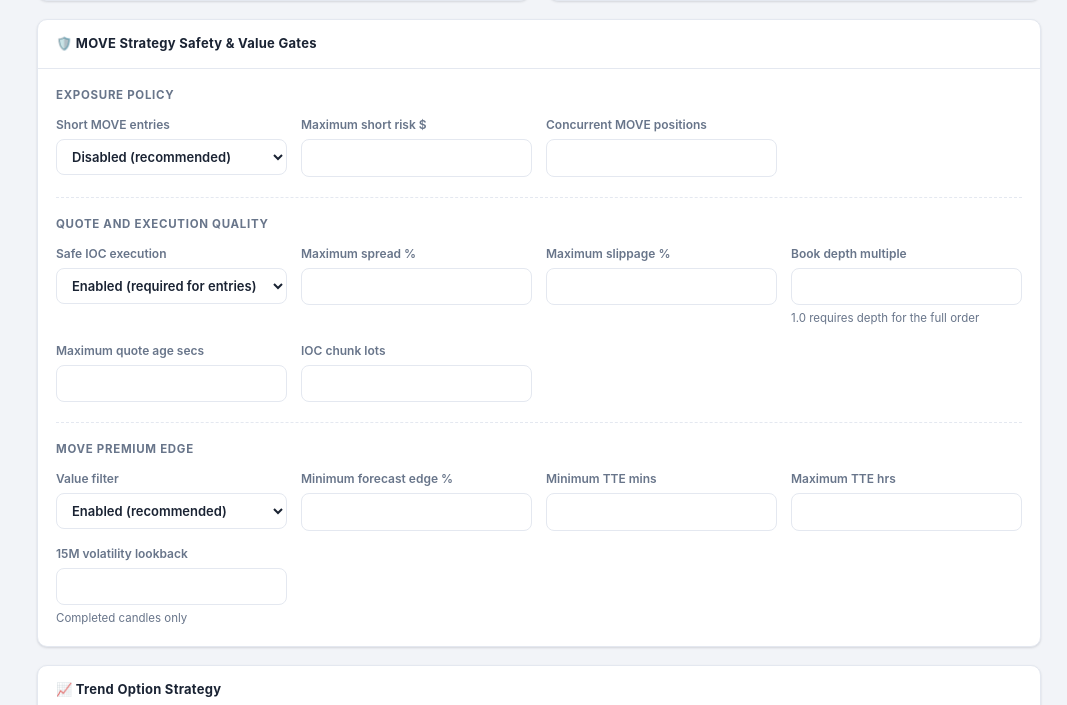
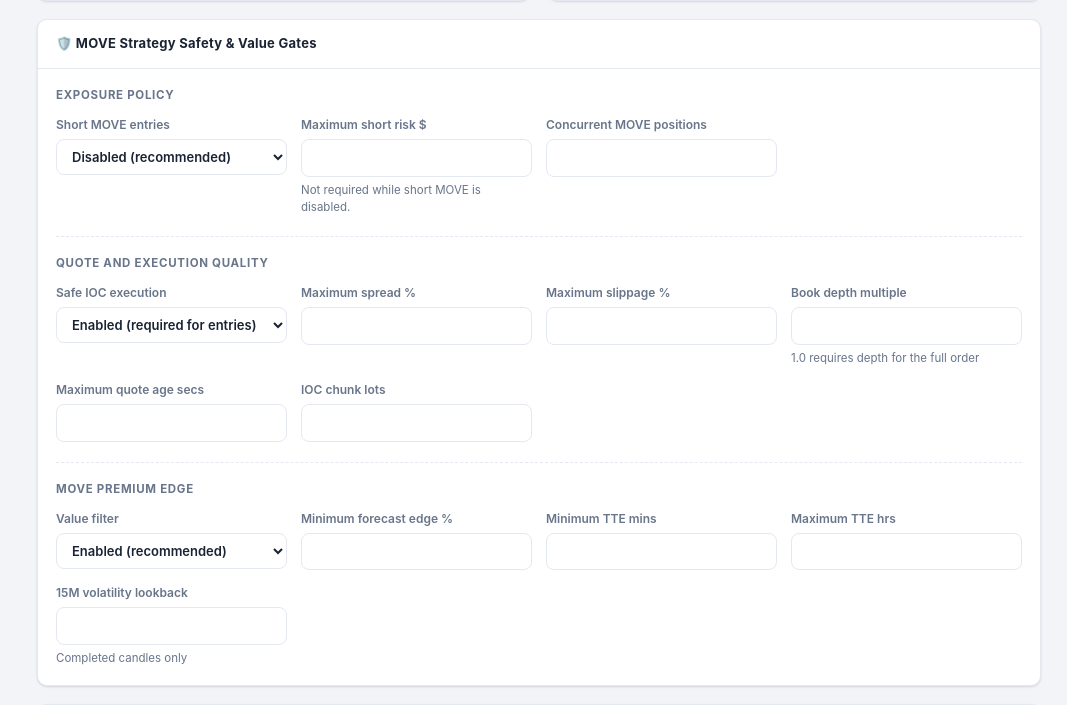
Before and after one commit to kavinagaran/Delta.Exchange.Mathi, a Python web app: template templates/config.html in a window 1280 px wide. Shown: the part 1156-1861 px from the top of the page, without its empty margins (213-1280 px from the left). Run offline with Jinja, Linux system fonts and the light colour scheme; the template is opened without the code that fills it, so the values that code supplies are empty.

Commit message:
Clarify short MOVE risk validation

```diff
--- a/dashboard.py
+++ b/dashboard.py
@@ -4242,7 +4242,8 @@ def _validate_config_update(data: dict, current: dict) -> str | None:
     if str(merged.get("ALLOW_SHORT_MOVE") or "false").lower() in {"1", "true", "yes", "on"}:
         try:
             if float(merged.get("SHORT_MAX_RISK_USD") or 0) <= 0:
-                return "SHORT_MAX_RISK_USD must be positive before short MOVE is enabled"
+                return ("Short MOVE is enabled. Enter a positive Maximum short risk $, "
+                        "or select Disabled under Short MOVE entries.")
         except (TypeError, ValueError):
             return "SHORT_MAX_RISK_USD must be numeric"
     return None
--- a/templates/config.html
+++ b/templates/config.html
@@ -98,8 +98,8 @@
     <div class="form-sec">
       <div class="form-sec-title">Exposure policy</div>
       <div class="form-grid">
-        <label class="fld"><span>Short MOVE entries</span><select id="c-ALLOW_SHORT_MOVE"><option value="false">Disabled (recommended)</option><option value="true">Enabled with explicit SL</option></select></label>
-        <label class="fld"><span>Maximum short risk $</span><input id="c-SHORT_MAX_RISK_USD" type="number" min="0" step="1"></label>
+        <label class="fld"><span>Short MOVE entries</span><select id="c-ALLOW_SHORT_MOVE" onchange="shortMoveUi()"><option value="false">Disabled (recommended)</option><option value="true">Enabled with explicit SL</option></select></label>
+        <label class="fld"><span>Maximum short risk $</span><input id="c-SHORT_MAX_RISK_USD" type="number" min="1" step="1" oninput="shortMoveUi()"><em class="fld-hint" id="short-risk-hint">Not required while short MOVE is disabled.</em></label>
         <label class="fld"><span>Concurrent MOVE positions</span><input id="c-MAX_CONCURRENT_MOVE_POSITIONS" type="number" min="1" max="2"></label>
       </div>
     </div>
@@ -273,6 +273,24 @@ function dryBanner() {
   document.getElementById('dry-banner').style.display = on ? 'flex' : 'none';
 }
 
+function shortMoveUi() {
+  const enabled = document.getElementById('c-ALLOW_SHORT_MOVE').value === 'true';
+  const risk = document.getElementById('c-SHORT_MAX_RISK_USD');
+  const hint = document.getElementById('short-risk-hint');
+  const valid = !enabled || (Number.isFinite(Number(risk.value)) && Number(risk.value) > 0);
+  risk.disabled = !enabled;
+  risk.required = enabled;
+  risk.setAttribute('aria-invalid', valid ? 'false' : 'true');
+  risk.style.borderColor = valid ? '' : '#dc2626';
+  hint.style.color = valid ? '' : '#b91c1c';
+  hint.textContent = enabled
+      ? (valid
+      ? 'Required cap is set. Configure a positive SL on each short-enabled slot as well.'
+      : 'Short MOVE is enabled. Enter a positive Maximum short risk $, or select Disabled under Short MOVE entries.')
+    : 'Not required while short MOVE is disabled.';
+  return valid;
+}
+
 function utcHints() {
   const utcOf = id => {
     const v = document.getElementById(id).value;
@@ -318,6 +336,7 @@ async function loadConfig() {
       if (!isNaN(h) && !isNaN(m)) document.getElementById(id).value = utcToIstHHMM(h, m);
     }
     dryBanner();
+    shortMoveUi();
     utcHints();
     window._loadedTrendAutoMode = document.getElementById('c-TREND_AUTO_ENTRY_MODE').value;
     window._loadedMarketFallback = document.getElementById('c-TREND_MARKET_FALLBACK_ENABLED').value;
@@ -349,6 +368,13 @@ async function saveConfig() {
   if (externalOverride === 'true' && window._loadedExternalOverride !== 'true' &&
       !confirm('Allow bot entries while manual/external positions are open? Their full risk may be unknown to the bot.')) return;
   const shortMove = document.getElementById('c-ALLOW_SHORT_MOVE').value;
+  if (!shortMoveUi()) {
+    const risk = document.getElementById('c-SHORT_MAX_RISK_USD');
+    risk.disabled = false;
+    risk.focus();
+    toast('Short MOVE is enabled. Enter a positive Maximum short risk $, or select Disabled under Short MOVE entries.', 'err');
+    return;
+  }
   if (shortMove === 'true' && window._loadedShortMove !== 'true' &&
       !confirm('Enable short MOVE entries? Short MOVE loss can be very large; an explicit SL and short-risk cap are required.')) return;
   const body = {};
```
Also changed, not shown: tests/test_dashboard_config_safety.py (+33 -0 lines).
